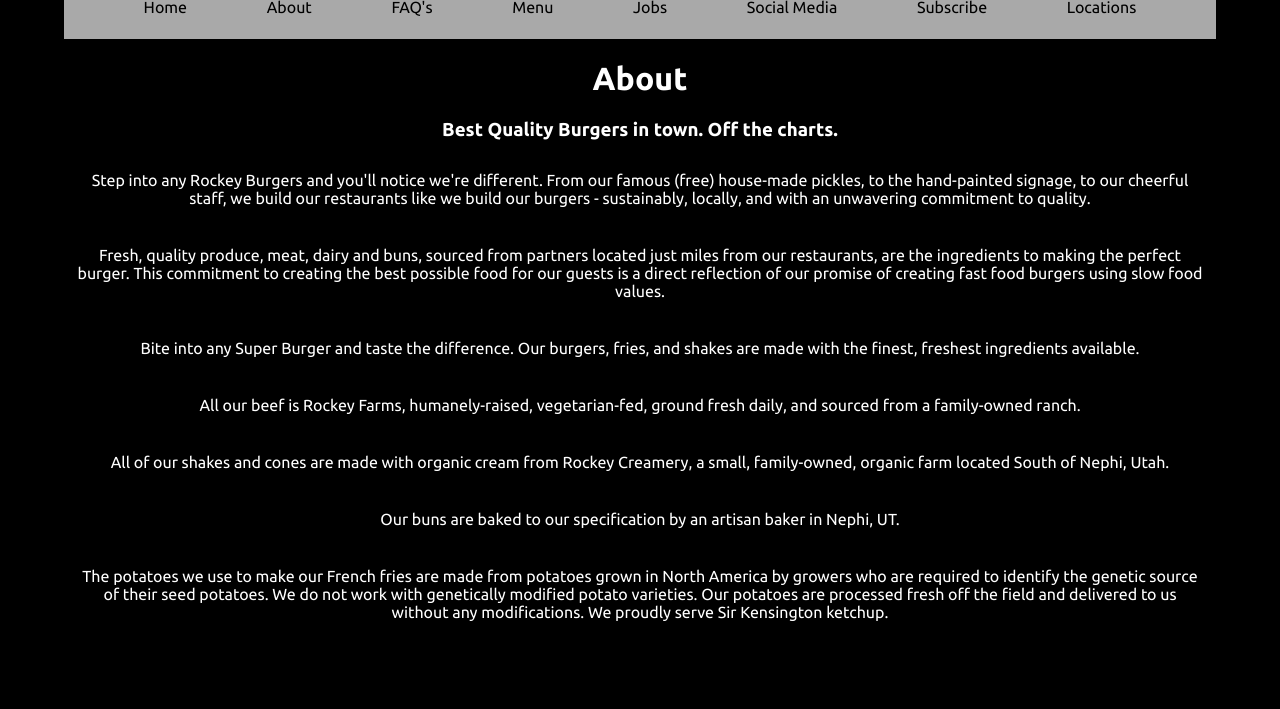
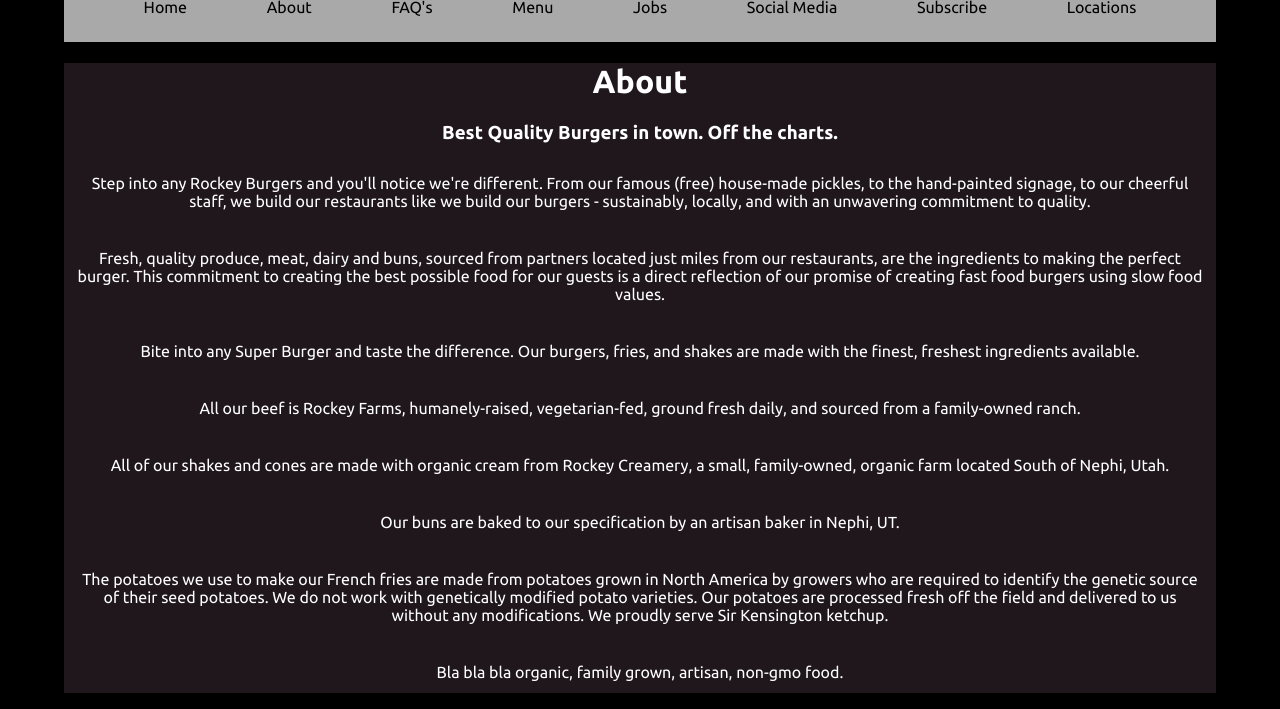
Before and after one commit to bertandfrogs/RockeyBurgersWebsite, a plain HTML site: page webpages/about.html in a window 1280 px wide. Shown: the part 215-924 px from the top of the page. Before the commit the page ends 864 px from the top, so only its background shows below. Drawn offline with Linux system fonts and the light colour scheme.

Commit message:
some small tweaks

```diff
--- a/css/main.css
+++ b/css/main.css
@@ -32,10 +32,17 @@
     text-decoration: none;
     color: black;
 }
+.linkBox{
+    border-bottom: 3px solid darkgray;
+}
+
+.linkBox:hover{
+    border-bottom: 3px solid black;
+}
 
 .pageContent{
     color: white;
-    background-color: #000000;
+    background-color: #1F171C;
     margin: 0;
     text-align: center;
 }
--- a/webpages/about.html
+++ b/webpages/about.html
@@ -59,6 +59,9 @@
             Our potatoes are processed fresh off the field and delivered to us without any modifications.
             We proudly serve Sir Kensington ketchup.
         </p>
+        <p>
+            Bla bla bla organic, family grown, artisan, non-gmo food.
+        </p>
     </div>
 </div>
 </body>
```
